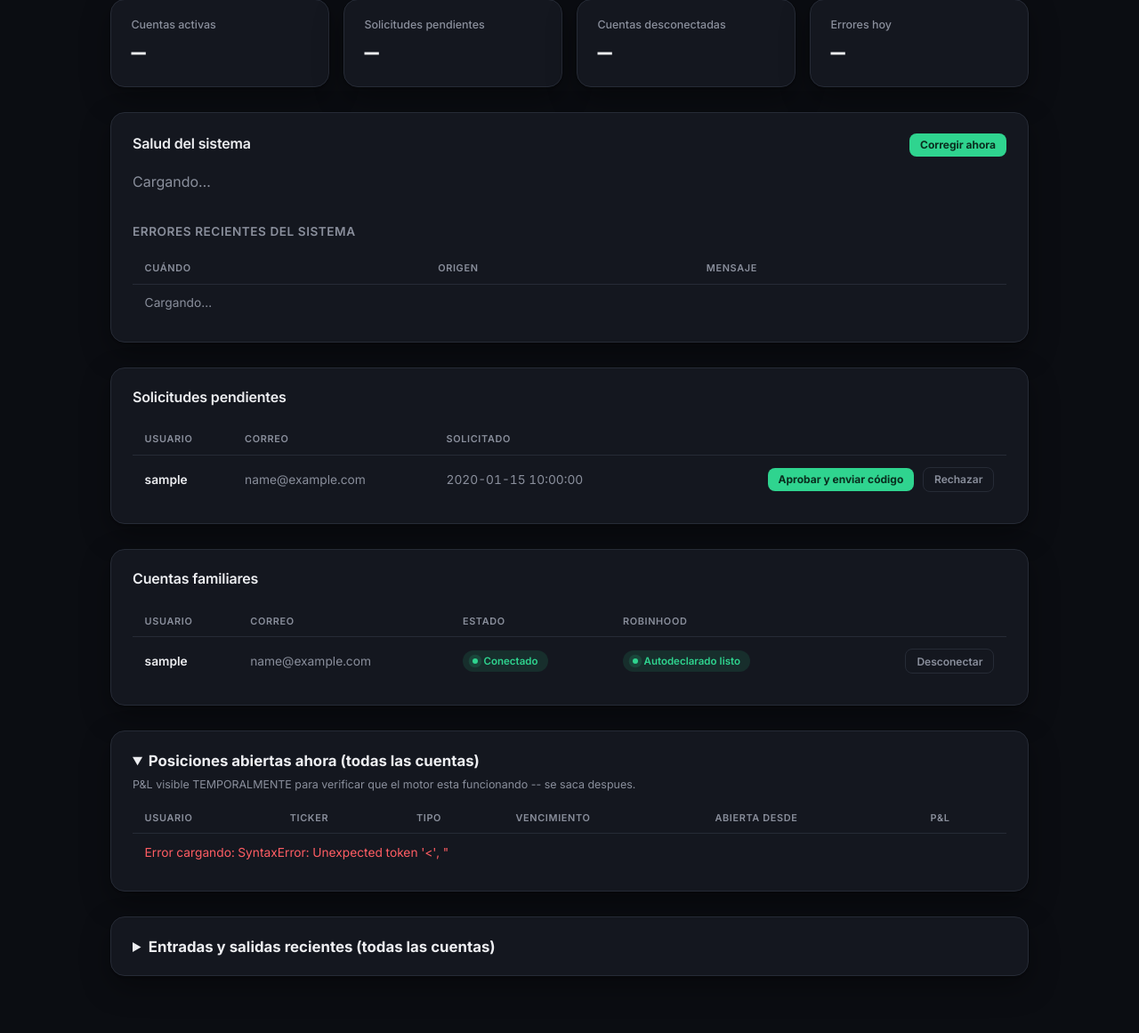
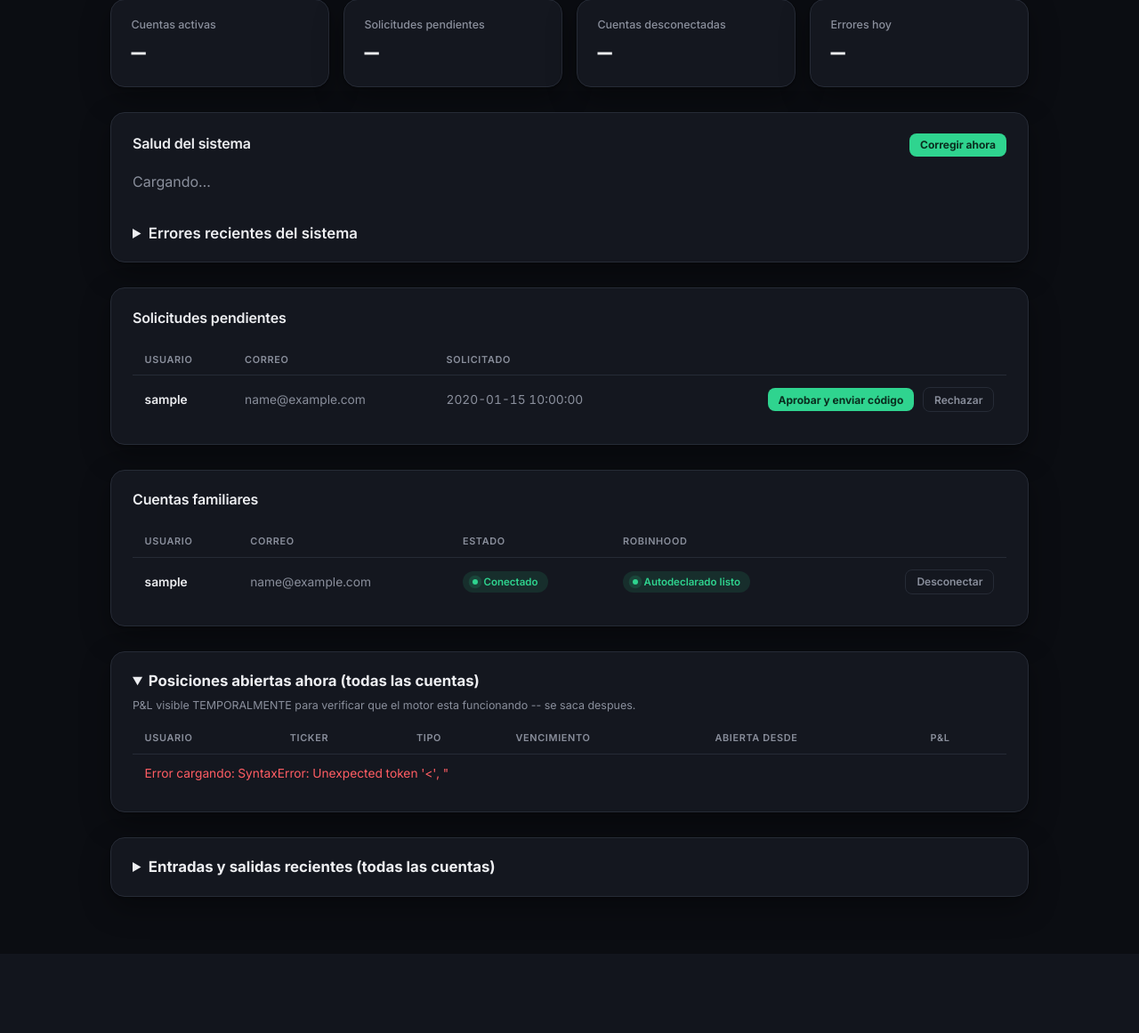
Before and after one commit to mangeltattoo92-gif/bot-familiar-strategy, a Flask app: template webapp/templates/admin.html in a window 1280 px wide. Shown: the part 226-1387 px from the top of the page at 89% size. After the commit the page ends 1261 px from the top, so only its background shows below. Run offline with Flask 3, Linux system fonts and the light colour scheme; the template is opened without the code that fills it: most values are stand-ins (such as "Sample title", 1, 10 or a date in 2020).

Commit message:
Make the admin errors panel collapsible
Co-Authored-By: Claude Sonnet 5 <noreply@anthropic.com>
Claude-Session: https://claude.ai/code/session_01UaqQF1h49tuS23QoeM9Twy

```diff
--- a/webapp/templates/admin.html
+++ b/webapp/templates/admin.html
@@ -94,13 +94,15 @@
         </div>
       </div>
 
-      <h3 style="margin-top:1.2rem;">Errores recientes del sistema</h3>
-      <div class="table-wrap">
-        <table>
-          <thead><tr><th>Cuándo</th><th>Origen</th><th>Mensaje</th></tr></thead>
-          <tbody id="errors-tbody"><tr><td colspan="3" class="muted">Cargando…</td></tr></tbody>
-        </table>
-      </div>
+      <details style="margin-top:1.2rem;">
+        <summary style="cursor:pointer; font-weight:600; font-size:1.05rem;">Errores recientes del sistema</summary>
+        <div class="table-wrap" style="margin-top:0.6rem;">
+          <table>
+            <thead><tr><th>Cuándo</th><th>Origen</th><th>Mensaje</th></tr></thead>
+            <tbody id="errors-tbody"><tr><td colspan="3" class="muted">Cargando…</td></tr></tbody>
+          </table>
+        </div>
+      </details>
     </section>
 
     <section class="panel">
```
